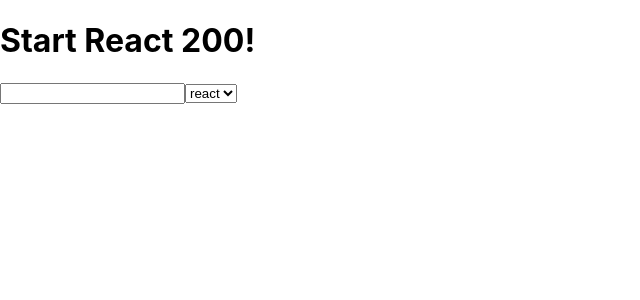
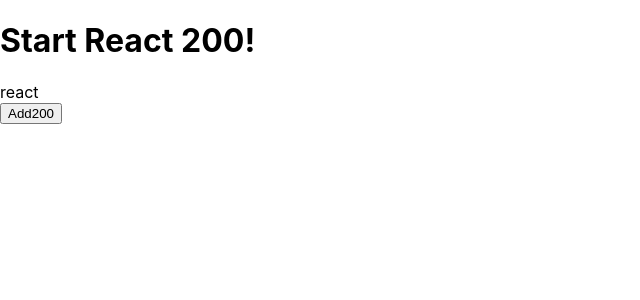
Before and after one commit to jyy1554/study-react, a React (Create React App) app: page / in a window 1280 px wide. Shown: the top 300 px of the page, without its empty margins (0-640 px from the left). Built offline with nearby package versions, Linux system fonts and the light colour scheme.

Commit message:
redux 사용하기

```diff
--- a/package.json
+++ b/package.json
@@ -11,8 +11,10 @@
     "jquery": "^3.6.0",
     "react": "^17.0.2",
     "react-dom": "^17.0.2",
+    "react-redux": "^7.2.6",
     "react-scripts": "5.0.0",
     "reactstrap": "^9.0.1",
+    "redux": "^4.1.2",
     "sweetalert2": "^11.4.0",
     "web-vitals": "^2.1.0"
   },
--- a/src/App.js
+++ b/src/App.js
@@ -1,13 +1,16 @@
-import React from 'react';
-import ReactChange from './components/R067_onChange';
+import React, { Component } from 'react';
+import StrAddButton from './components/StrAddButton';
 
-function App() {
-  return (
-    <div>
-      <h1>Start React 200!</h1>
-      <ReactChange/>
-    </div>
-  );
+class App extends Component {
+  render() {
+    return (
+      <div>
+        <h1>Start React 200!</h1>
+        <span>{this.props.store.getState().data.str}</span><br/>
+        <StrAddButton store={this.props.store}/>
+      </div>
+    );
+  }
 }
 
 export default App;
--- /dev/null
+++ b/src/actions/index.js
@@ -0,0 +1,6 @@
+export const ADD = 'ADD';
+export const add = () => {
+  return {
+    type: ADD
+  }
+};
--- /dev/null
+++ b/src/components/StrAddButton.js
@@ -0,0 +1,16 @@
+import React, { Component } from 'react';
+import {add} from '../actions';
+
+class StrAddButton extends Component {
+  render() {
+    return (
+      <input value='Add200' type="button" onClick={this.addString}/>
+    )
+  }
+
+  addString = () => {
+    this.props.store.dispatch(add());
+  }
+}
+
+export default StrAddButton;
--- a/src/index.js
+++ b/src/index.js
@@ -2,14 +2,17 @@
 import ReactDOM from 'react-dom';
 import './index.css';
 import App from './App';
-import reportWebVitals from './reportWebVitals';
+import {createStore} from 'redux';
+import reducers from './reducers';
 
-ReactDOM.render(
-    <App />,
-  document.getElementById('root')
-);
+const store = createStore(reducers);
 
-// If you want to start measuring performance in your app, pass a function
-// to log results (for example: reportWebVitals(console.log))
-// or send to an analytics endpoint. Learn more: https://bit.ly/CRA-vitals
-reportWebVitals();
+const listener = () => {
+  ReactDOM.render(
+    <App store={store}/>,
+    document.getElementById('root')
+  );
+};
+
+store.subscribe(listener);
+listener(); //초기 렌더링을 위해 수동으로 render 함수를 실행시켜줌
--- /dev/null
+++ b/src/reducers/index.js
@@ -0,0 +1,23 @@
+import {ADD} from '../actions'
+import { combineReducers } from 'redux'
+
+const initState =  {
+  str: 'react',
+};
+
+const data = (state = initState, action) => {
+  switch(action.type) {
+    case ADD:
+      return state, {
+        str: state.str + '200'
+      };
+    default:
+      return state;
+  }
+};
+
+const App = combineReducers({
+  data
+});
+
+export default App;
```
Also changed, not shown: src/components/R073_ReactRef.js (added, +28 -0 lines), 2 other files (tests, documents, lock files or other folders).
